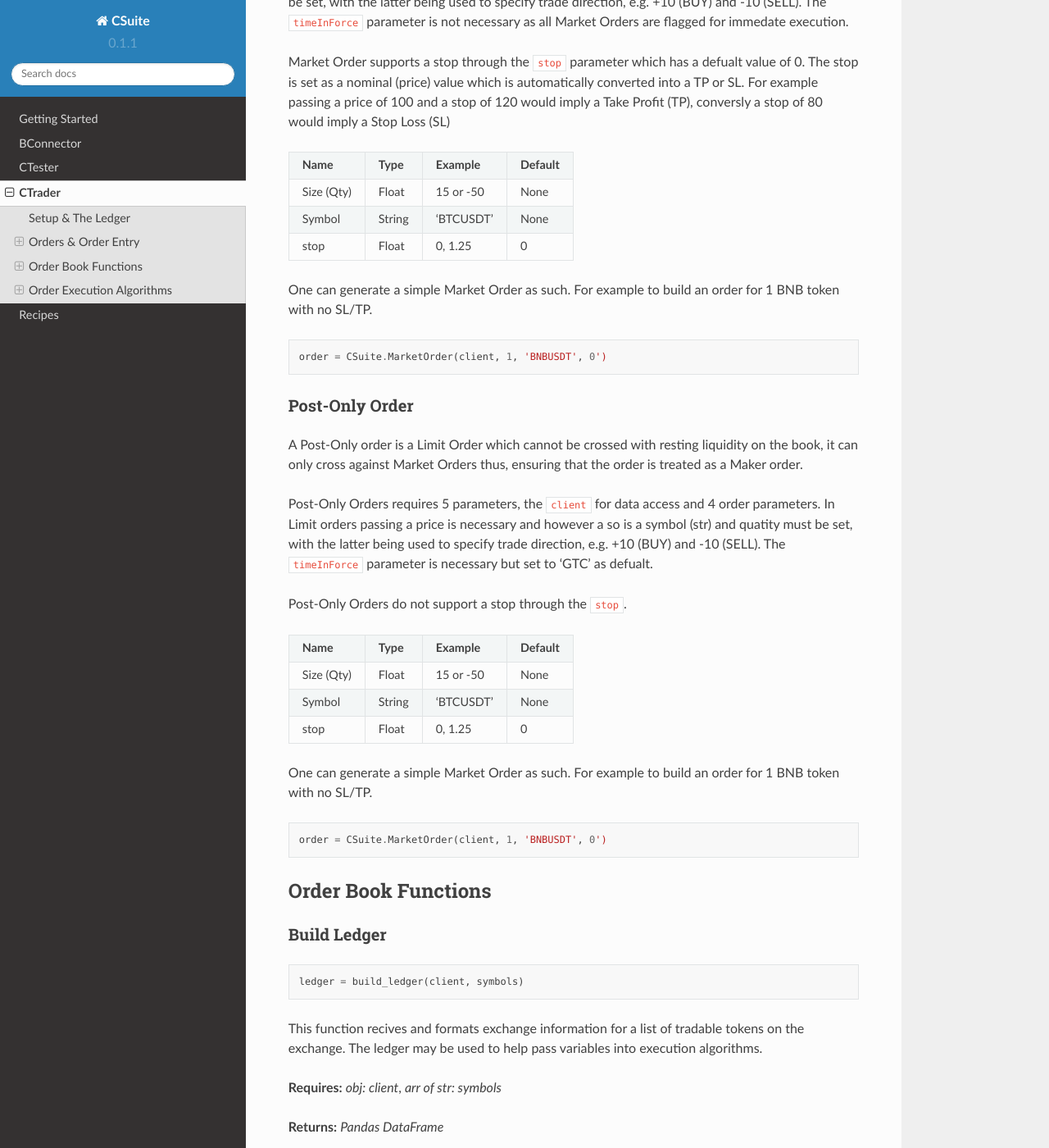
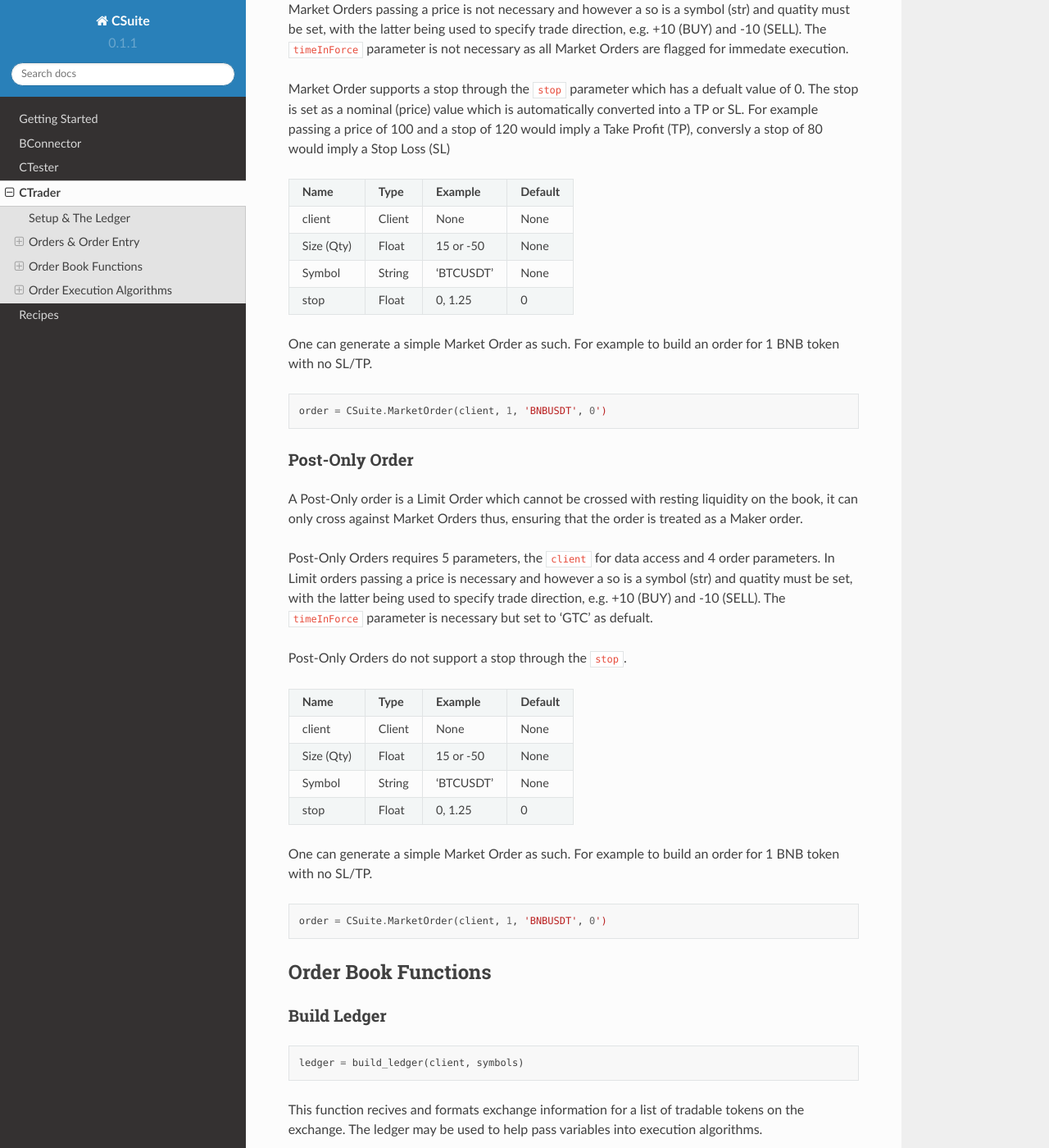
Before and after one commit to FjallInvestmentResearch/CSuite, a Sphinx documentation site: the page built from docs/source/algos.rst, in a window 1280 px wide and 1400 px high, scrolled down 3325 px. Shown: the whole window at 82% size. Built offline with Sphinx 7.4.7 and the Read the Docs theme 2.0.0, drawn with Linux system fonts in a browser that asks for light colours.

Commit message:
docs (tables)

```diff
--- a/docs/source/algos.rst
+++ b/docs/source/algos.rst
@@ -58,6 +58,8 @@
 
 +------------+------------+-----------+-----------+
 | **Name**   | **Type**   |**Example**|**Default**|
++------------+------------+-----------+-----------+
+| client     | Client     | None      |  None     |
 +------------+------------+-----------+-----------+
 | Price      | Float      | 0.5002    |  None     |
 +------------+------------+-----------+-----------+
@@ -139,6 +141,8 @@
 +------------+------------+-----------+-----------+
 | **Name**   | **Type**   |**Example**|**Default**|
 +------------+------------+-----------+-----------+
+| client     | Client     | None      |  None     |
++------------+------------+-----------+-----------+
 | Size (Qty) | Float      | 15 or -50 |  None     |
 +------------+------------+-----------+-----------+
 | Symbol     | String     | 'BTCUSDT' |  None     |
@@ -167,6 +171,8 @@
 
 +------------+------------+-----------+-----------+
 | **Name**   | **Type**   |**Example**|**Default**|
++------------+------------+-----------+-----------+
+| client     | Client     | None      |  None     |
 +------------+------------+-----------+-----------+
 | Size (Qty) | Float      | 15 or -50 |  None     |
 +------------+------------+-----------+-----------+
```
